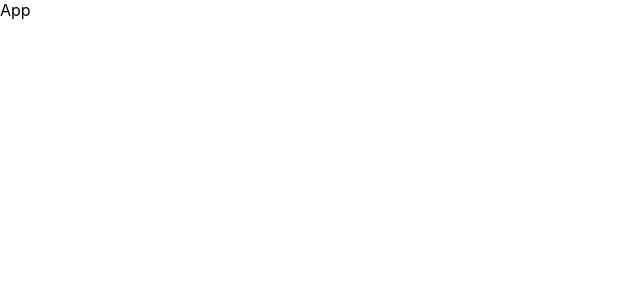
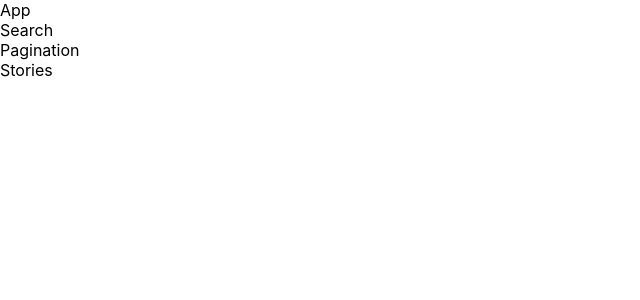
Before and after one commit to amangoel3946/tech-samachar, a React (Create React App) app: page / in a window 1280 px wide. Shown: the top 300 px of the page, without its empty margins (0-640 px from the left). Built offline with nearby package versions, Linux system fonts and the light colour scheme.

Commit message:
Aligned the components in App

```diff
--- a/src/App.js
+++ b/src/App.js
@@ -1,7 +1,15 @@
 import React from "react";
+// import Search from "./Search";
+import Search from "./search.js";
+import Pagination from "./Pagination";
+import Stories from "./Stories";
 
 const App = () => {
-  return <div>App</div>;
+  return <div>App
+    <Search />
+    <Pagination />
+    <Stories />
+  </div>;
 };
 
 export default App;
```
